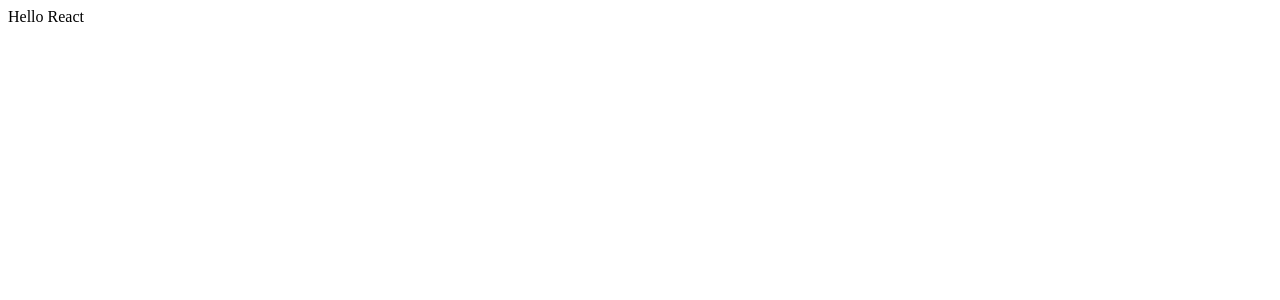
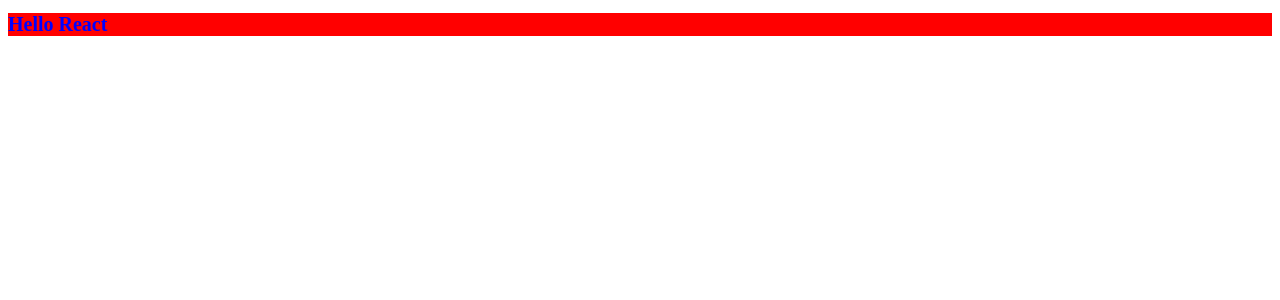
Before and after one commit to JoaoVtRibeiro/meus-estudos-DevClub, a React (Create React App) app in the folder React/projeto/: page / in a window 1280 px wide. Shown: the top 300 px of the page. Built offline with nearby package versions, Linux system fonts and the light colour scheme; the HTML template or start-up script is replaced by a standard one.

Commit message:
Anotações - CSS no React

```diff
--- a/React/projeto/package.json
+++ b/React/projeto/package.json
@@ -9,6 +9,7 @@
     "react": "^18.2.0",
     "react-dom": "^18.2.0",
     "react-scripts": "5.0.1",
+    "styled-components": "^5.3.8",
     "web-vitals": "^2.1.4"
   },
   "scripts": {
--- a/React/projeto/src/App.js
+++ b/React/projeto/src/App.js
@@ -1,11 +1,15 @@
 import React from "react"
+
+import { Container, H1 } from "./styles"; // Importação dos componentes CSS
 
 // JSX (Sintaxe que permite html e javascript no mesmo código)
 const App = () => {
     const hello = "Hello React"
 
     return (
-        <div>{hello}</div>
+        <Container>
+            <H1>{hello}</H1>
+        </Container>
     )
 }
 
--- /dev/null
+++ b/React/projeto/src/styles.js
@@ -0,0 +1,12 @@
+import styled from "styled-components"
+
+// export const nome = styled.tag = componente
+
+export const Container = styled.div`
+    background-color: red;
+`
+
+export const H1 = styled.h1`
+    color: blue;
+    font-size: 20px;
+`
```
Also changed, not shown: 2 other files (tests, documents, lock files or other folders).
